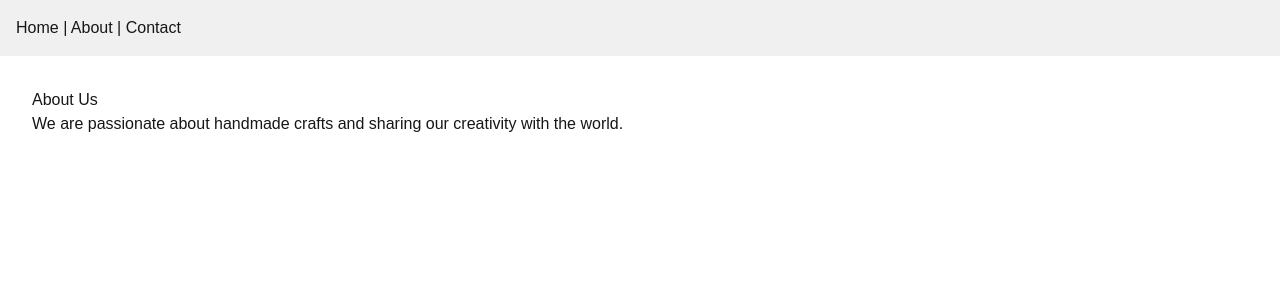
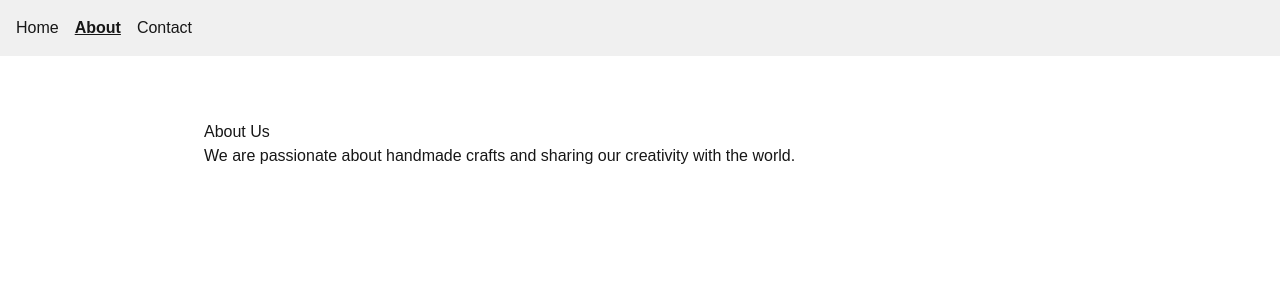
Before and after one commit to RemoteTech/craft-cannabis, a Next.js app: page /about in a window 1280 px wide. Shown: the top 300 px of the page. Built offline with nearby package versions, Linux system fonts and the light colour scheme.

Commit message:
Update Navbar

```diff
--- a/app/layout.tsx
+++ b/app/layout.tsx
@@ -1,11 +1,9 @@
-"use client";
 
 import { ReactNode } from 'react';
-import Link from 'next/link';
+import Navbar from '../components/Navbar';
 import type { Metadata } from "next";
 import { Geist, Geist_Mono } from "next/font/google";
 import "./globals.css";
-import { usePathname } from 'next/navigation';
 
 interface RootLayoutProps {
   children: ReactNode;
@@ -27,19 +25,16 @@ export const metadata: Metadata = {
 };
 
 export default function RootLayout({ children }: RootLayoutProps) {
-  const pathname = usePathname();
   return (
     <html lang="en">
       <head>
         <meta name="google-adsense-account" content="ca-pub-6011504846169529"></meta>
         </head>
         <body>
-         <nav style={{ padding: '1rem', background: '#f0f0f0' }}>
-            <Link href="/">Home</Link> |{" "}
-           <Link href="/about">About</Link> |{" "}
-           <Link href="/contact">Contact</Link>
-         </nav>
-         {children}
+        <Navbar />
+        <main style={{ padding: '2rem', maxWidth: '1000px', margin: 'auto' }}>
+          {children}
+        </main>
       </body>
     </html>
   );
--- /dev/null
+++ b/components/Navbar.tsx
@@ -0,0 +1,22 @@
+"use client";
+
+import Link from 'next/link';
+import { usePathname } from 'next/navigation';
+
+export default function Navbar() {
+  const pathname = usePathname();
+
+  const linkStyle = (path: string) => ({
+    marginRight: '1rem',
+    fontWeight: pathname === path ? 'bold' : 'normal',
+    textDecoration: pathname === path ? 'underline' : 'none',
+  });
+
+  return (
+    <nav style={{ padding: '1rem', background: '#f0f0f0' }}>
+      <Link href="/" style={linkStyle("/")}>Home</Link>
+      <Link href="/about" style={linkStyle("/about")}>About</Link>
+      <Link href="/contact" style={linkStyle("/contact")}>Contact</Link>
+    </nav>
+  );
+}
```
